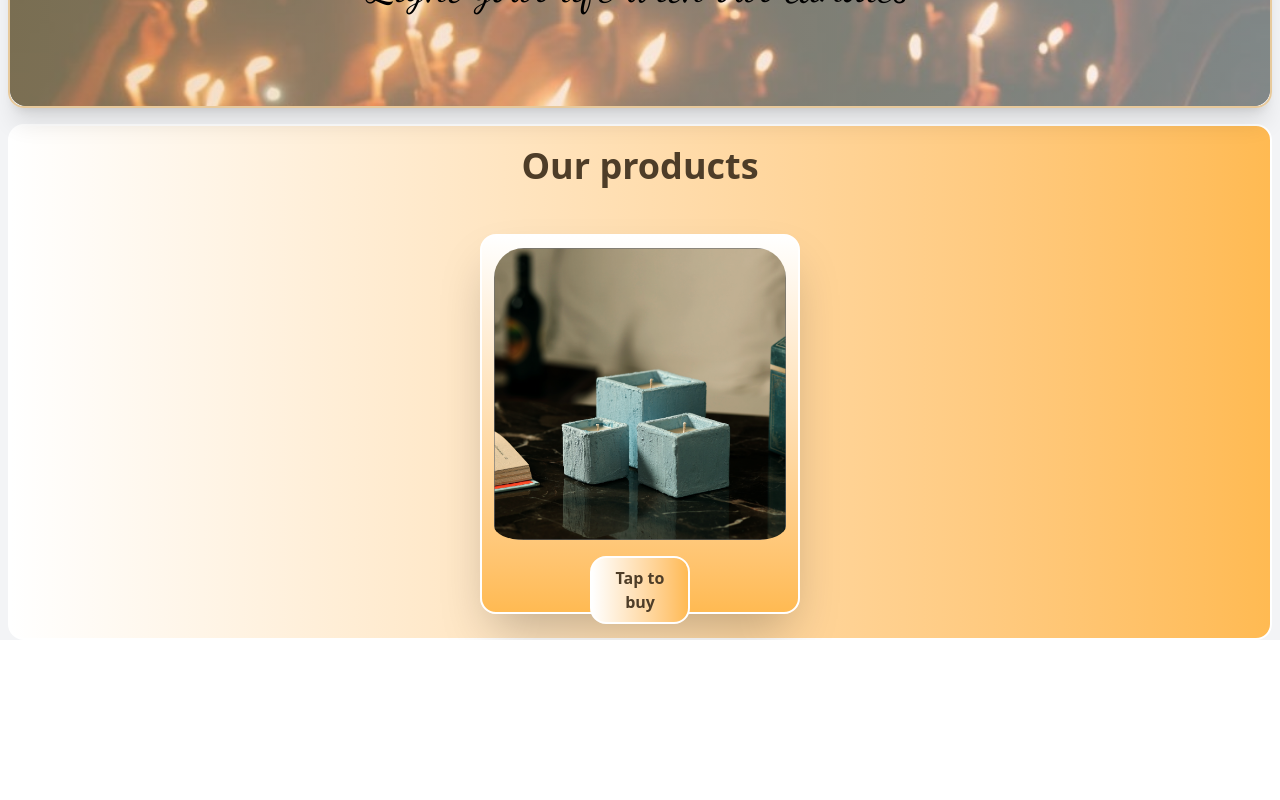
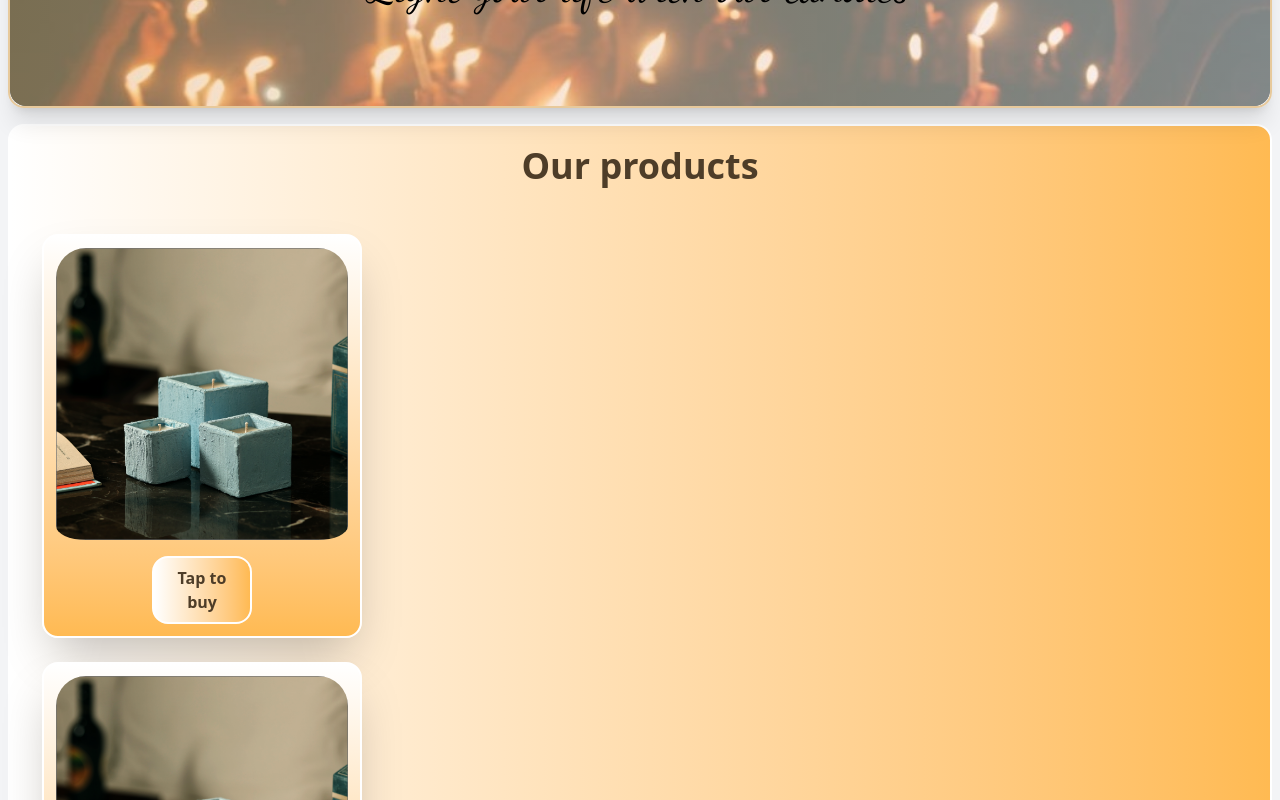
Before and after one commit to AMDHAAROON/Candlex.io, a React (Vite) app: page / in a window 1280 px wide. Shown: the part 960-1760 px from the top of the page. Before the commit the page ends 1600 px from the top, so only its background shows below. Built offline with nearby package versions, Linux system fonts and the light colour scheme; a web font is replaced by a local one.

Commit message:
modified product section acc to data utility

```diff
--- a/src/Components/Product.jsx
+++ b/src/Components/Product.jsx
@@ -1,25 +1,34 @@
+import { Card } from "@mui/material";
+import { useState } from "react";
 
-import { Card } from '@mui/material';
-import { useState } from 'react'
+import { candleProducts } from "../Utility/data";
 
+export default function Header() {
+  const [toggleMenu, settoggleMenu] = useState(false);
+  return (
+    <>
+      <section className=" " id="products">
+        <div className="px-8 bg-gradient-to-l from-[#ffba52] to-white border-2 border-white w-full h-auto rounded-2xl">
+          <h1 className="text-center mt-5 text-4xl font-bold text-[#4E3D28] pb-6">
+            Our products
+          </h1>
+          {candleProducts.map((item, index) => (
+            <div
+              key={index}
+              className=" flex flex-wrap w-80 h-auto p-3 border-2 border-white my-6 rounded-2xl bg-gradient-to-t from-[#ffba52] to-white shadow-2xl"
+            >
+              <img src={item.image} className="pb-4 rounded-[30px]" />
+              <button className="mx-24 z-10  font-bold p-2  rounded-2xl text-[#4E3D28] bg-gradient-to-l from-[#ffba52] to-white border-2 border-white hover:bg-gradient-to-t from-[#ffba52] to-white">
+                Tap to buy
+              </button>
 
-
-export default function Header(){
-   const [toggleMenu,settoggleMenu]= useState(false);
-    return <>
-    <section className=" " id="products"  >
-    <div className='px-8 bg-gradient-to-l from-[#ffba52] to-white border-2 border-white w-full h-auto rounded-2xl'>
-        <h1 className='text-center mt-5 text-4xl font-bold text-[#4E3D28] pb-6'>Our products</h1>
- <div className='mx-auto w-80 h-95 p-3 border-2 border-white  my-6 rounded-2xl bg-gradient-to-t from-[#ffba52] to-white shadow-2xl '>
-    <img src="Assets/seperate/candle1.png" className=' pb-4 rounded-[30px] '/>
-    <button className='mx-24 z-10  font-bold p-2  rounded-2xl text-[#4E3D28] bg-gradient-to-l from-[#ffba52] to-white border-2 border-white hover:bg-gradient-to-t from-[#ffba52] to-white'>
-        Tap to buy
-    </button>
-    {/* <button className=' font-bold ml-24 p-2 rounded-2xl text-[#4E3D28] bg-[#ffff] '>
+              {/* <button className=' font-bold ml-24 p-2 rounded-2xl text-[#4E3D28] bg-[#ffff] '>
         view more
     </button> */}
- </div>
-    </div>
-    </section>
+            </div>
+          ))}{" "}
+        </div>
+      </section>
     </>
+  );
 }
--- a/src/Utility/data.js
+++ b/src/Utility/data.js
@@ -31,3 +31,12 @@ export const slides = [
 //     path: "/Workshops",
 //   },
 ];
+
+export const candleProducts = [
+  {
+     image: 'Assets/seperate/candle1.png',
+  },
+  {
+    image: 'Assets/seperate/candle1.png',
+  }
+]
```
